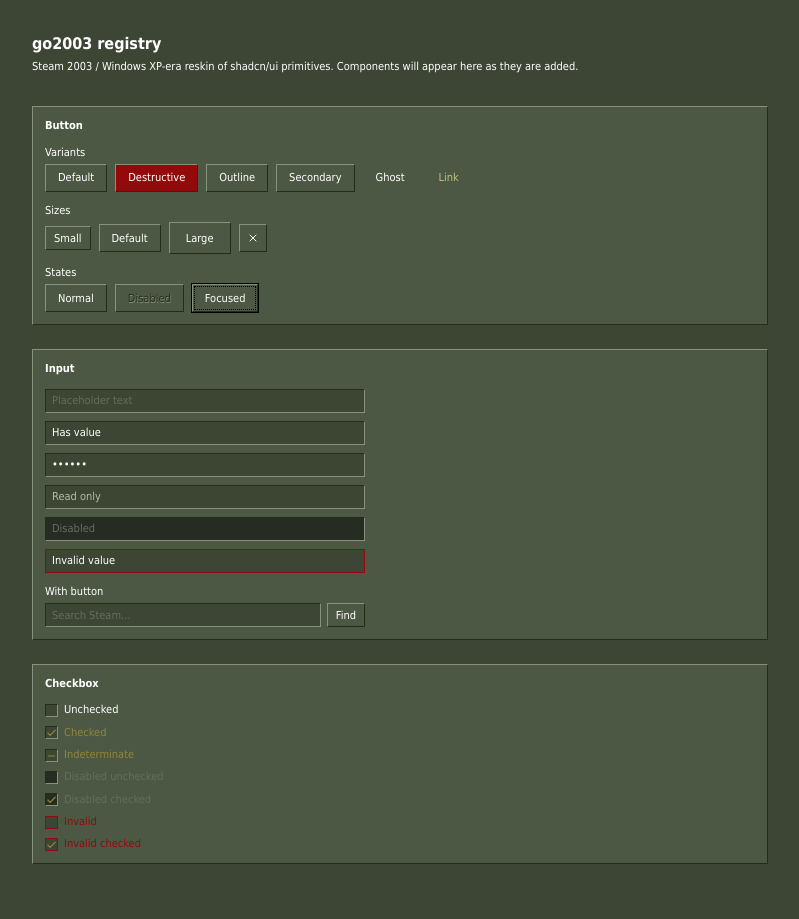
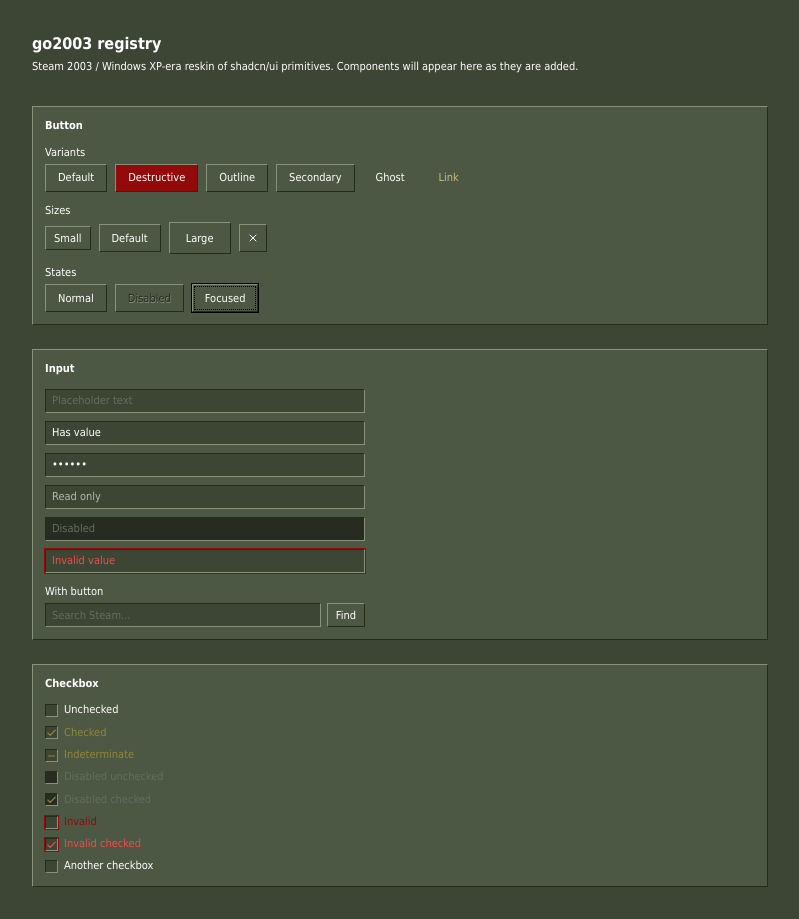
Before and after one commit to OnlyNinjaGear/go2003, a Next.js app: page / in a window 1280 px wide. Shown: the whole page, without its empty margins (240-1039 px from the left). Before the commit the page ends 896 px from the top, so only its background shows below. Built offline with nearby package versions, Linux system fonts and the light colour scheme.

Commit message:
auto: card.tsx

```diff
--- a/app/globals.css
+++ b/app/globals.css
@@ -28,6 +28,7 @@
   --color-input-bg: var(--input-bg);
   --color-input-fg: var(--input-fg);
   --color-destructive-pressed: var(--destructive-pressed);
+  --color-destructive-light: var(--destructive-light);
   --font-sans: "Tahoma", "Verdana", "Geneva", sans-serif;
   --font-mono: "Tahoma", "Verdana", "Geneva", sans-serif;
 }
@@ -45,7 +46,7 @@
   --input-bg: #3D4635;
   --input-fg: #FFFFFF;
   --primary: #908637;
-  --primary-foreground: #000000;
+  --primary-foreground: #272C22;
   --secondary: #6B7B5C;
   --secondary-foreground: #D5DBC8;
   --card: #6B7B5C;
@@ -55,6 +56,7 @@
   --muted: #636D5F;
   --muted-foreground: #AFBCA9;
   --destructive: #940A0A;
+  --destructive-light: #F24A4A;
   --destructive-pressed: #730808;
   --destructive-foreground: #FFFFFF;
   --border: #2F3A28;
@@ -84,6 +86,11 @@
     font-family: "Tahoma", "Verdana", "Geneva", sans-serif;
     font-size: 11px;
     line-height: 1.3;
+  }
+
+  *::selection {
+    background-color: var(--primary);
+    color: var(--primary-foreground);
   }
 
   button,
--- a/app/page.tsx
+++ b/app/page.tsx
@@ -101,7 +101,11 @@ export default function Home() {
             </label>
             <label className="flex items-center gap-1.5 cursor-default">
               <Checkbox aria-invalid="true" defaultChecked />
-              <span className="peer-aria-[invalid=true]:text-destructive">Invalid checked</span>
+              <span className="peer-aria-[invalid=true]:text-destructive-light">Invalid checked</span>
+            </label>
+            <label className="flex items-center gap-1.5 cursor-default">
+              <Checkbox />
+              <span className="peer-data-[state=checked]:text-primary peer-data-[state=indeterminate]:text-primary">Another checkbox</span>
             </label>
           </div>
         </section>
--- a/registry/steam2003/ui/button.tsx
+++ b/registry/steam2003/ui/button.tsx
@@ -19,7 +19,7 @@ const buttonVariants = cva(
         default:
           "bevel-out bg-panel text-foreground active:bevel-in active:bg-background active:text-muted-foreground",
         destructive:
-          "bevel-out bg-destructive text-destructive-foreground active:bevel-in active:bg-destructive-pressed",
+          "bevel-out bg-destructive text-destructive-foreground active:bevel-in active:bg-destructive-pressed active:text-destructive-light",
         outline:
           "bevel-out bg-panel text-foreground active:bevel-in active:bg-background",
         secondary:
--- /dev/null
+++ b/registry/steam2003/ui/card.tsx
@@ -0,0 +1,92 @@
+import * as React from "react"
+
+import { cn } from "@/lib/utils"
+
+function Card({ className, ...props }: React.ComponentProps<"div">) {
+  return (
+    <div
+      data-slot="card"
+      className={cn(
+        "bevel-out bg-card text-card-foreground flex flex-col gap-4 py-4",
+        className
+      )}
+      {...props}
+    />
+  )
+}
+
+function CardHeader({ className, ...props }: React.ComponentProps<"div">) {
+  return (
+    <div
+      data-slot="card-header"
+      className={cn(
+        "@container/card-header grid auto-rows-min grid-rows-[auto_auto] items-start gap-1.5 px-4 has-data-[slot=card-action]:grid-cols-[1fr_auto] [.border-b]:pb-4",
+        className
+      )}
+      {...props}
+    />
+  )
+}
+
+function CardTitle({ className, ...props }: React.ComponentProps<"div">) {
+  return (
+    <div
+      data-slot="card-title"
+      className={cn("leading-none font-bold", className)}
+      {...props}
+    />
+  )
+}
+
+function CardDescription({ className, ...props }: React.ComponentProps<"div">) {
+  return (
+    <div
+      data-slot="card-description"
+      className={cn("text-muted-foreground", className)}
+      {...props}
+    />
+  )
+}
+
+function CardAction({ className, ...props }: React.ComponentProps<"div">) {
+  return (
+    <div
+      data-slot="card-action"
+      className={cn(
+        "col-start-2 row-span-2 row-start-1 self-start justify-self-end",
+        className
+      )}
+      {...props}
+    />
+  )
+}
+
+function CardContent({ className, ...props }: React.ComponentProps<"div">) {
+  return (
+    <div
+      data-slot="card-content"
+      className={cn("px-4", className)}
+      {...props}
+    />
+  )
+}
+
+function CardFooter({ className, ...props }: React.ComponentProps<"div">) {
+  return (
+    <div
+      data-slot="card-footer"
+      className={cn("flex items-center px-4 [.border-t]:pt-4", className)}
+      {...props}
+    />
+  )
+}
+
+export {
+  Card,
+  CardHeader,
+  CardFooter,
+  CardTitle,
+  CardAction,
+  CardDescription,
+  CardContent,
+}
--- a/registry/steam2003/ui/checkbox.tsx
+++ b/registry/steam2003/ui/checkbox.tsx
@@ -18,7 +18,7 @@ function Checkbox({
         "bg-input-bg text-input-fg data-[state=checked]:text-primary data-[state=indeterminate]:text-primary",
         "outline-none focus-visible:win32-focus focus-visible:[outline-offset:1px]",
         "disabled:bg-panel-pressed disabled:text-[var(--primary)] disabled:pointer-events-none",
-        "aria-invalid:border-destructive",
+        "aria-invalid:shadow-[0_0_0_1px_var(--destructive)] aria-invalid:data-[state=checked]:text-destructive-light aria-invalid:data-[state=indeterminate]:text-destructive-light",
         className
       )}
       {...props}
--- a/registry/steam2003/ui/input.tsx
+++ b/registry/steam2003/ui/input.tsx
@@ -10,11 +10,11 @@ function Input({ className, type, ...props }: InputProps) {
       type={type}
       data-slot="input"
       className={cn(
-        "bevel-in h-6 w-full px-1.5 selection:bg-primary selection:text-panel-pressed",
+        "bevel-in h-6 w-full px-1.5 selection:bg-primary selection:text-primary-foreground",
         "bg-input-bg text-input-fg",
         "font-sans text-[11px] leading-none",
         "placeholder:text-[var(--muted)] placeholder:select-none",
-        "outline-none aria-invalid:border-destructive",
+        "aria-invalid:shadow-[0px_0px_0px_1px_var(--destructive)] aria-invalid:text-destructive-light outline-none ",
         "disabled:bg-panel-pressed disabled:text-[var(--muted)] disabled:cursor-default",
         "read-only:bg-input-bg read-only:text-muted-foreground read-only:cursor-default",
         "file:border-0 file:bg-transparent file:font-sans file:text-[11px] file:font-normal file:text-foreground",
```
